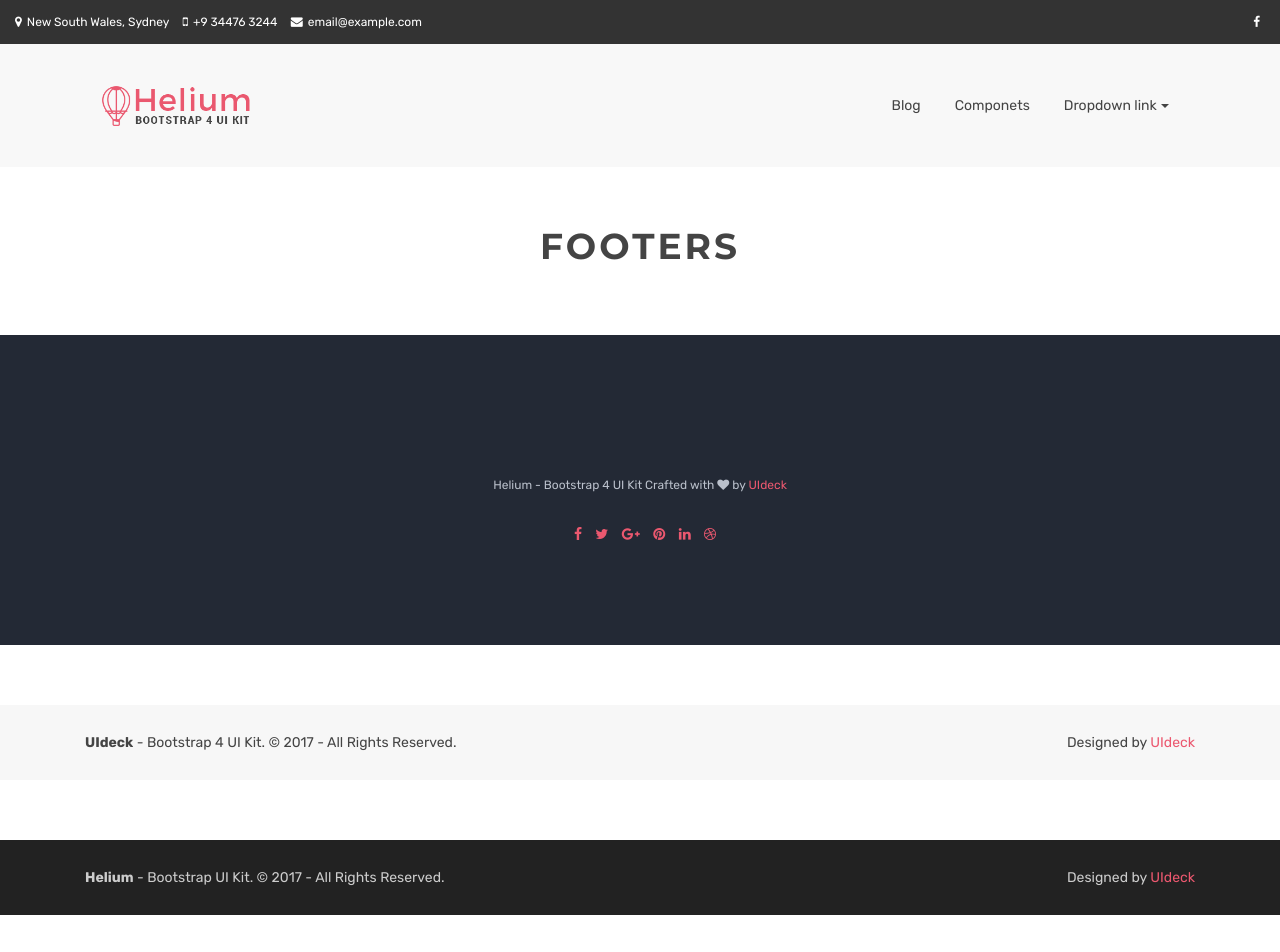
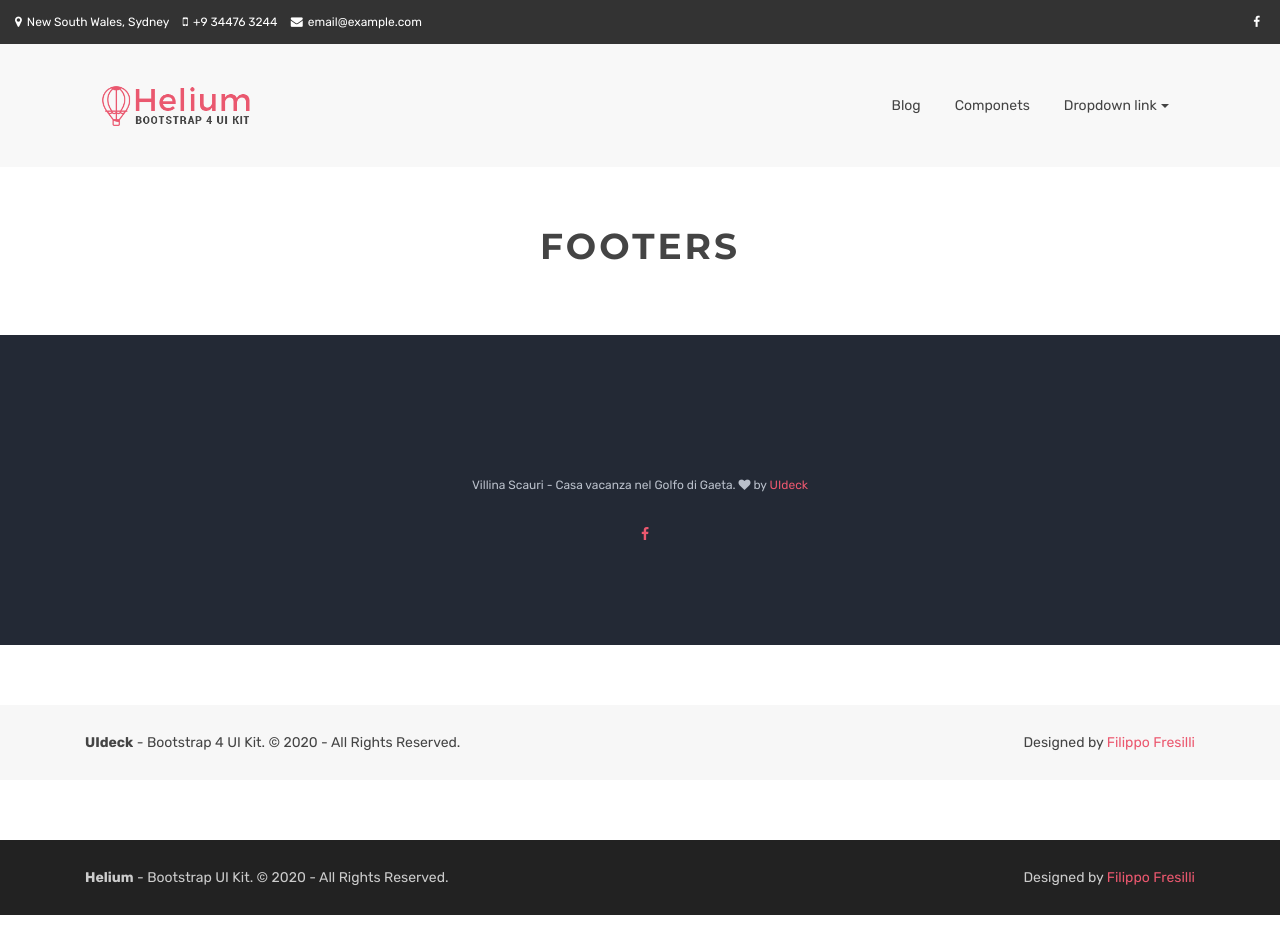
Before and after one commit to filippo-fresilli/villina-scauri, a Jekyll site: the page built from footers.html, in a window 1280 px wide. Shown: the top 952 px of the page. Built offline with Jekyll 4.4.1, drawn with Linux system fonts in a browser that asks for light colours.

Commit message:
modified info

```diff
--- a/_config.yml
+++ b/_config.yml
@@ -7,7 +7,7 @@ highlighter: null
 markdown: kramdown
 extensions: [fenced_code_blocks]
 excerpt_separator: "<!--more-->"
-url: https://heliumjk.github.io
+url: https://villinascauri.com
 baseurl: "villina-scauri"
 # Themes are encouraged to use these universal variables
 # so be sure to set them if your theme uses them.
--- a/contact.html
+++ b/contact.html
@@ -5,11 +5,11 @@ tagline:
 tags : [contact, components]
 img :
 img-mobile :
-author : Antonio Trento
+author : Filippo Fresilli
 css:
 js:
 keywords: components, demo
-canonical: https://heliumjk.github.io
+canonical: https://filippo-fresilli.github.io
 ---
 {% include JB/setup %}
     <!-- Content Area Start -->
--- a/features.html
+++ b/features.html
@@ -5,11 +5,11 @@ tagline:
 tags : [features, components]
 img :
 img-mobile :
-author : Antonio Trento
+author : Filippo Fresilli
 css:
 js:
 keywords: components, demo
-canonical: https://heliumjk.github.io
+canonical: https://filippo-fresilli.github.io.
 ---
 {% include JB/setup %}
     <!-- Content Area Start -->
--- a/footers.html
+++ b/footers.html
@@ -5,11 +5,11 @@ tagline:
 tags : [footers, components]
 img :
 img-mobile :
-author : Antonio Trento
+author : Filippo Fresilli
 css:
 js:
 keywords: components, demo
-canonical: https://heliumjk.github.io
+canonical: https://filippo-fresilli.github.io
 ---
 {% include JB/setup %}
     <!-- Content Area Start -->
@@ -22,14 +22,14 @@ canonical: https://heliumjk.github.io
       <footer class="default-footer text-center">
         <div class="container">
           <img class="mb-40 footer-logo" src="{{ BASE_PATH }}/assets/logo-2.png" alt="">
-          <span class="copy-right dis-blk">Helium - Bootstrap 4 UI Kit Crafted with <i class="fa fa-heart cyan-color"></i> by <a href="https://uideck.com">UIdeck</a></span>
+          <span class="copy-right dis-blk">Villina Scauri - Casa vacanza nel Golfo di Gaeta. <i class="fa fa-heart cyan-color"></i> by <a href="https://uideck.com">UIdeck</a></span>
           <span class="social">
-            <a href="#"><i class="fa fa-facebook"></i></a>
-            <a href="#"><i class="fa fa-twitter"></i></a>
+            <a href="https://www.facebook.com/Scauri.Villina/"><i class="fa fa-facebook"></i></a>
+            <!-- <a href="#"><i class="fa fa-twitter"></i></a>
             <a href="#"><i class="fa fa-google-plus"></i></a>
             <a href="#"><i class="fa fa-pinterest"></i></a>
             <a href="#"><i class="fa fa-linkedin"></i></a>
-            <a href="#"><i class="fa fa-dribbble"></i></a>
+            <a href="#"><i class="fa fa-dribbble"></i></a> -->
           </span>
         </div>
       </footer>
@@ -39,7 +39,7 @@ canonical: https://heliumjk.github.io
       <!-- Light Footer -->
       <footer class="light-footer">
         <div class="container">
-          <p class="footer-info"><strong>UIdeck</strong> - Bootstrap 4 UI Kit. © 2017 - All Rights Reserved. <span class="pull-right">Designed by <a href="https://uideck.com">UIdeck</a></span></p>
+          <p class="footer-info"><strong>UIdeck</strong> - Bootstrap 4 UI Kit. © 2020 - All Rights Reserved. <span class="pull-right">Designed by <a href="https://filippo-fresilli.github.io">Filippo Fresilli</a></span></p>
         </div>
       </footer>
 
@@ -48,7 +48,7 @@ canonical: https://heliumjk.github.io
       <!-- Dark Footer -->
       <footer class="dark-footer">
         <div class="container">
-          <p class="footer-info"><strong>Helium</strong> - Bootstrap UI Kit. © 2017 - All Rights Reserved. <span class="pull-right">Designed by <a href="https://uideck.com">UIdeck</a></span></p>
+          <p class="footer-info"><strong>Helium</strong> - Bootstrap UI Kit. © 2020 - All Rights Reserved. <span class="pull-right">Designed by <a href="https://filippo-fresilli.github.io">Filippo Fresilli</a></span></p>
         </div>
       </footer>
 
--- a/headers.html
+++ b/headers.html
@@ -5,7 +5,7 @@ tagline:
 tags : [headers, components]
 img :
 img-mobile :
-author : Antonio Trento
+author : Filippo Fresilli
 css:
 js:
 keywords: components, demo
--- a/index.html
+++ b/index.html
@@ -1,11 +1,11 @@
 ---
 layout: index
-title: Helium Jekyll
-tagline: Bootstrap 4 UI kit for Jekyll
+title: Villina Scauri
+tagline: Casa vacanze nel golfo di Gaeta.
 css:
 js: sliders.js
 keywords: helium, jekyll, bootstrap, UI, kit
-canonical: https://heliumjk.github.io
+canonical: https://villinascauri.com
 ---
 {% include JB/setup %}
 <!-- Content Area Start -->
```
Also changed, not shown: other parts of contact.html (+1 -1 lines).
